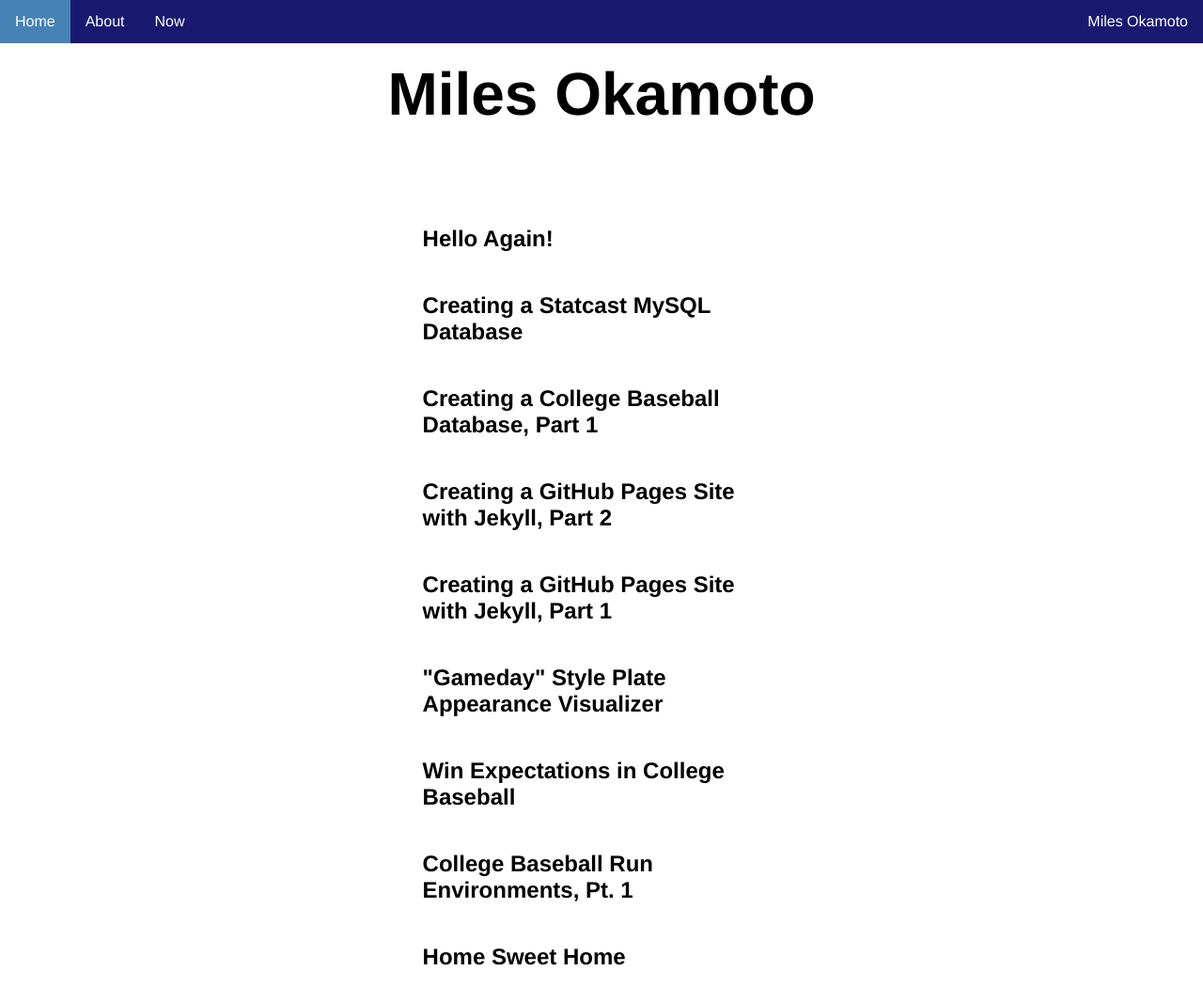
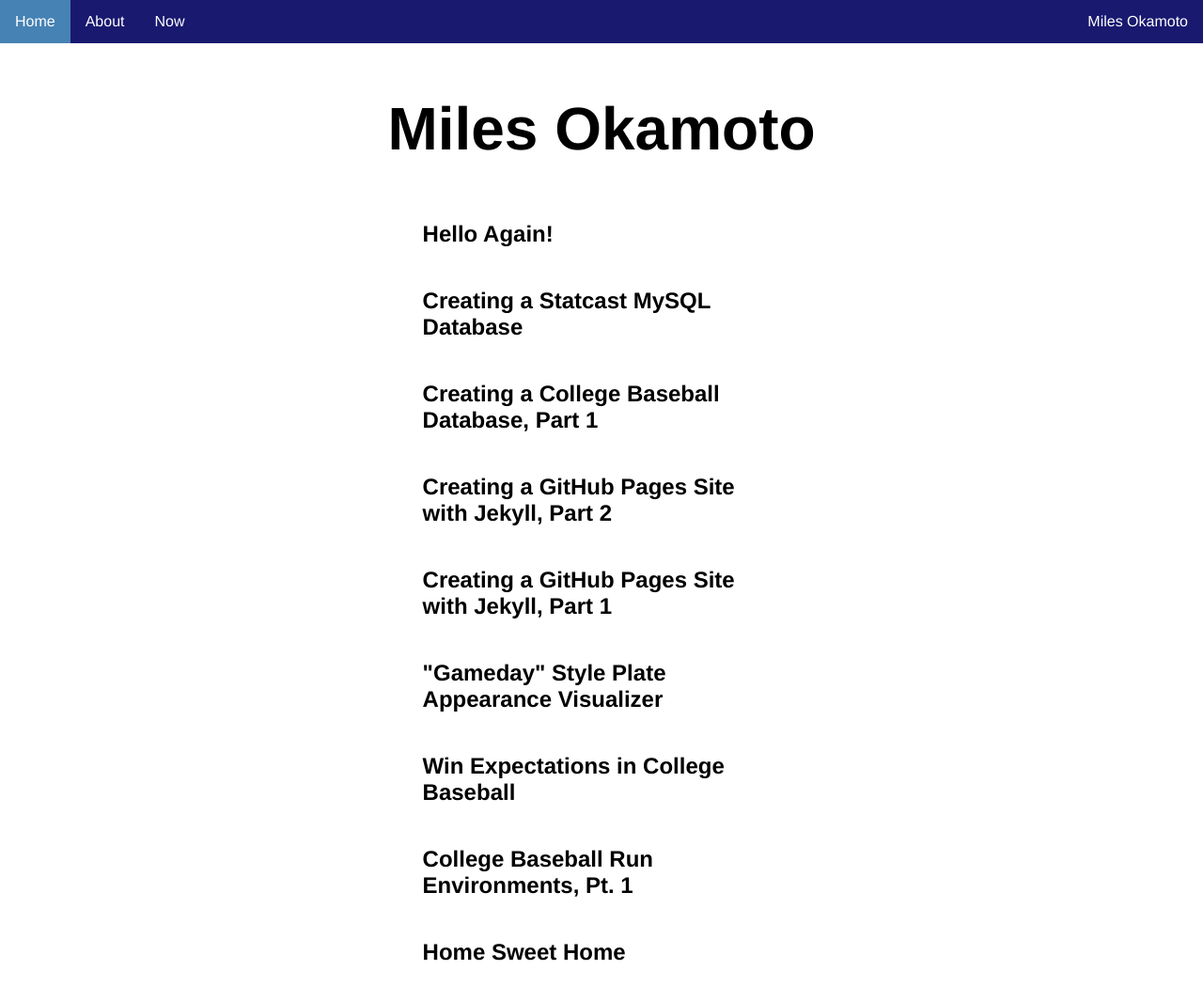
Before and after one commit to milesok/milesok.github.io, a Jekyll site: the page built from index.md, in a window 1280 px wide and 1090 px high. Shown: the top 1066 px of the window at 94% size. Built offline with Jekyll 4.4.1, drawn with Linux system fonts in a browser that asks for light colours; some web fonts are replaced.

Commit message:
Update main.scss
messing with margins

```diff
--- a/_sass/main.scss
+++ b/_sass/main.scss
@@ -39,10 +39,11 @@ nav {
 .container-md{
   width: 60%;
   margin: auto;
-  padding: 20px;
+  margin-top:100px;
 }
 .page-heading{
   text-align: center;
+  margin: 0px;
 }
 .post-preview{
   padding: .1rem;
```
